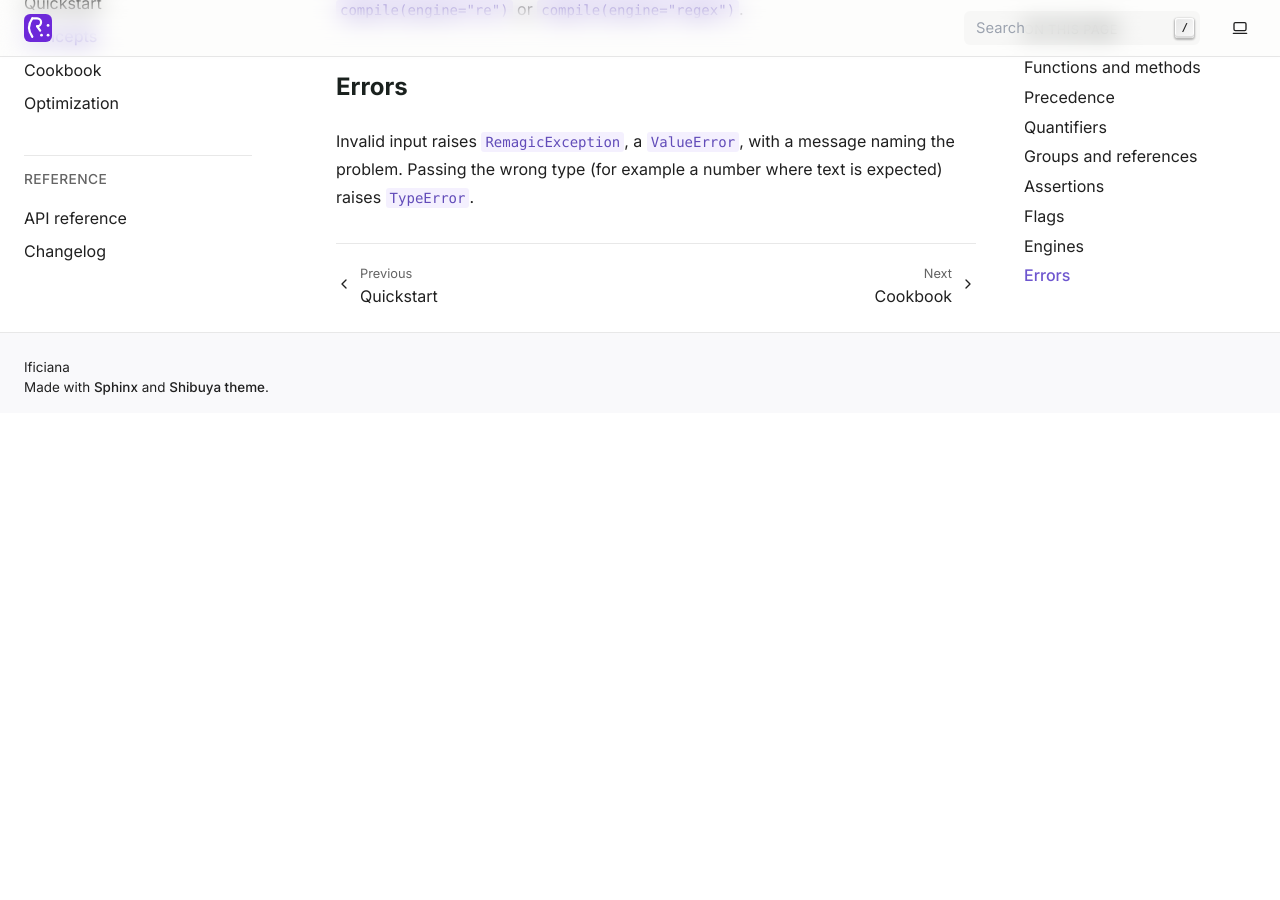
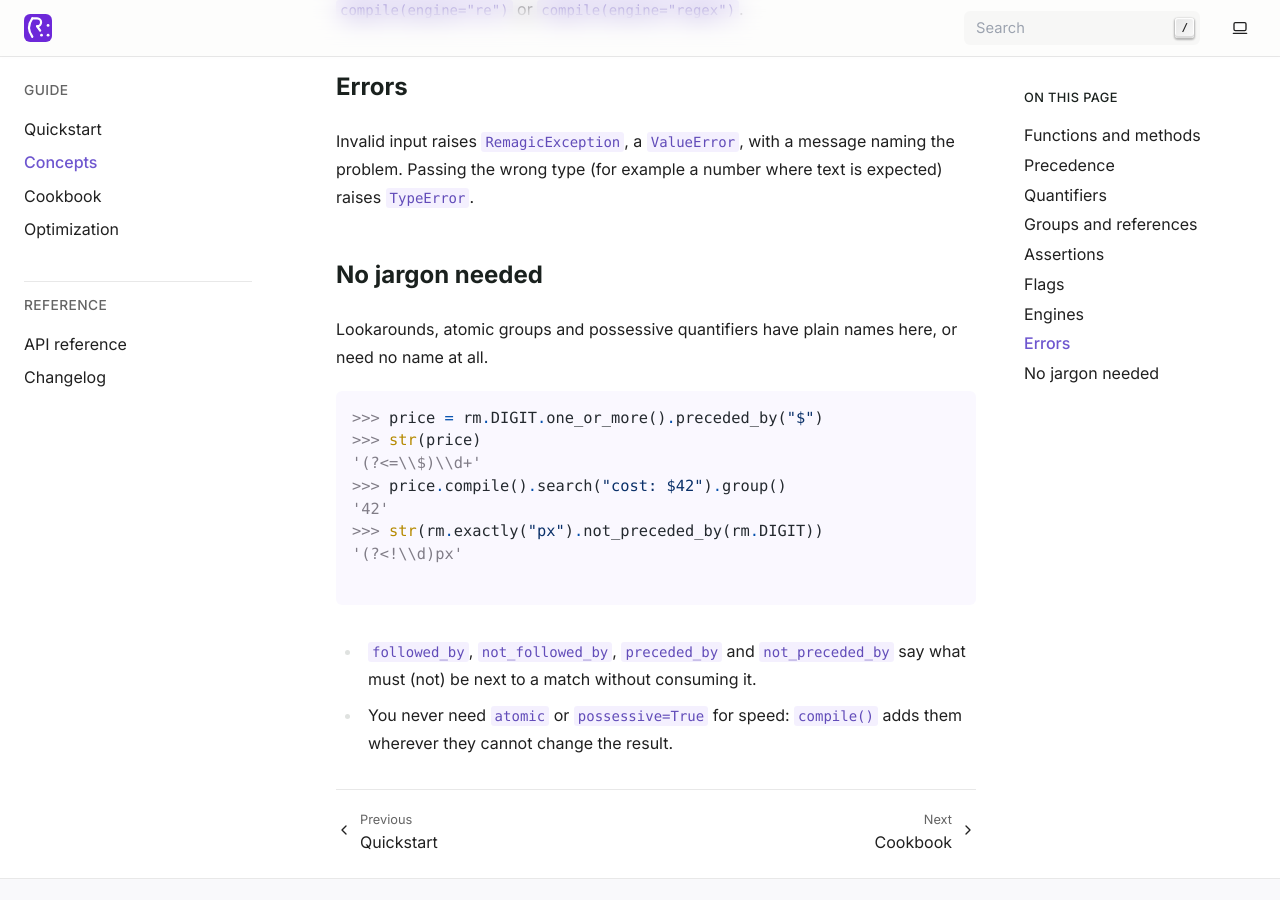
Before and after one commit to ificiana/remagic, a Sphinx documentation site: the page built from docs/guide/concepts.md, in a window 1280 px wide and 900 px high, scrolled down 2839 px. Built offline with Sphinx 7.4.7, drawn with Linux system fonts in a browser that asks for light colours; before the commit the page ends 3252 px from its top, so only the background shows below that.

Commit message:
feat: move raw into remagic.unsafe and document the jargon-free lookarounds

````diff
--- a/docs/guide/concepts.md
+++ b/docs/guide/concepts.md
@@ -106,3 +106,24 @@ Force an engine with `compile(engine="re")` or `compile(engine="regex")`.
 Invalid input raises {class}`~remagic.RemagicException`, a `ValueError`, with a
 message naming the problem. Passing the wrong type (for example a number where
 text is expected) raises `TypeError`.
+
+## No jargon needed
+
+Lookarounds, atomic groups and possessive quantifiers have plain names here,
+or need no name at all.
+
+```pycon
+>>> price = rm.DIGIT.one_or_more().preceded_by("$")
+>>> str(price)
+'(?<=\\$)\\d+'
+>>> price.compile().search("cost: $42").group()
+'42'
+>>> str(rm.exactly("px").not_preceded_by(rm.DIGIT))
+'(?<!\\d)px'
+
+```
+
+- `followed_by`, `not_followed_by`, `preceded_by` and `not_preceded_by` say
+  what must (not) be next to a match without consuming it.
+- You never need `atomic` or `possessive=True` for speed: `compile()` adds them
+  wherever they cannot change the result.
--- a/src/remagic/__init__.py
+++ b/src/remagic/__init__.py
@@ -47,7 +47,6 @@ from .interface import (
     not_before,
     one_or_more,
     optional,
-    raw,
     ref,
     scoped,
     times,
@@ -106,7 +105,6 @@ __all__ = [
     "not_before",
     "one_or_more",
     "optional",
-    "raw",
     "ref",
     "scoped",
     "times",
````
Also changed, not shown: docs/api.md (+7 -0 lines), docs/guide/optimization.md (+1 -1 lines), docs/guide/quickstart.md (+1 -1 lines), 5 other files.
